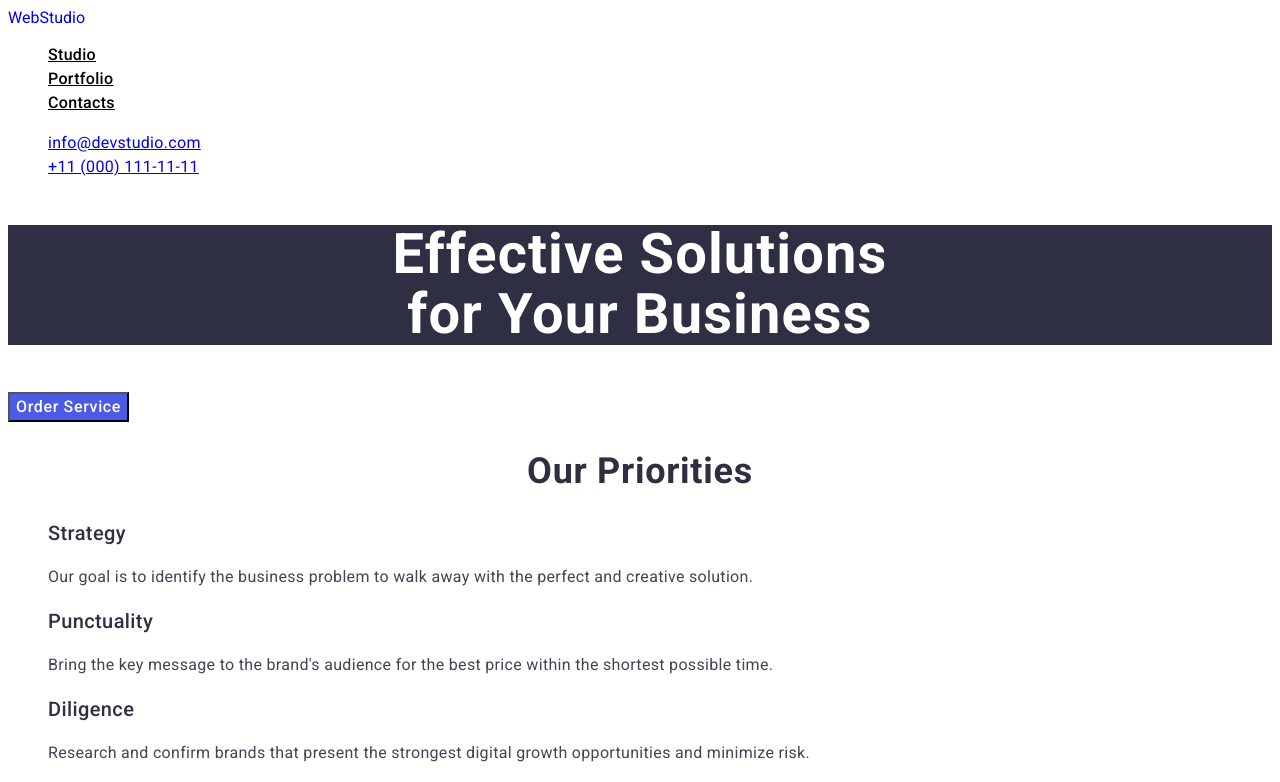
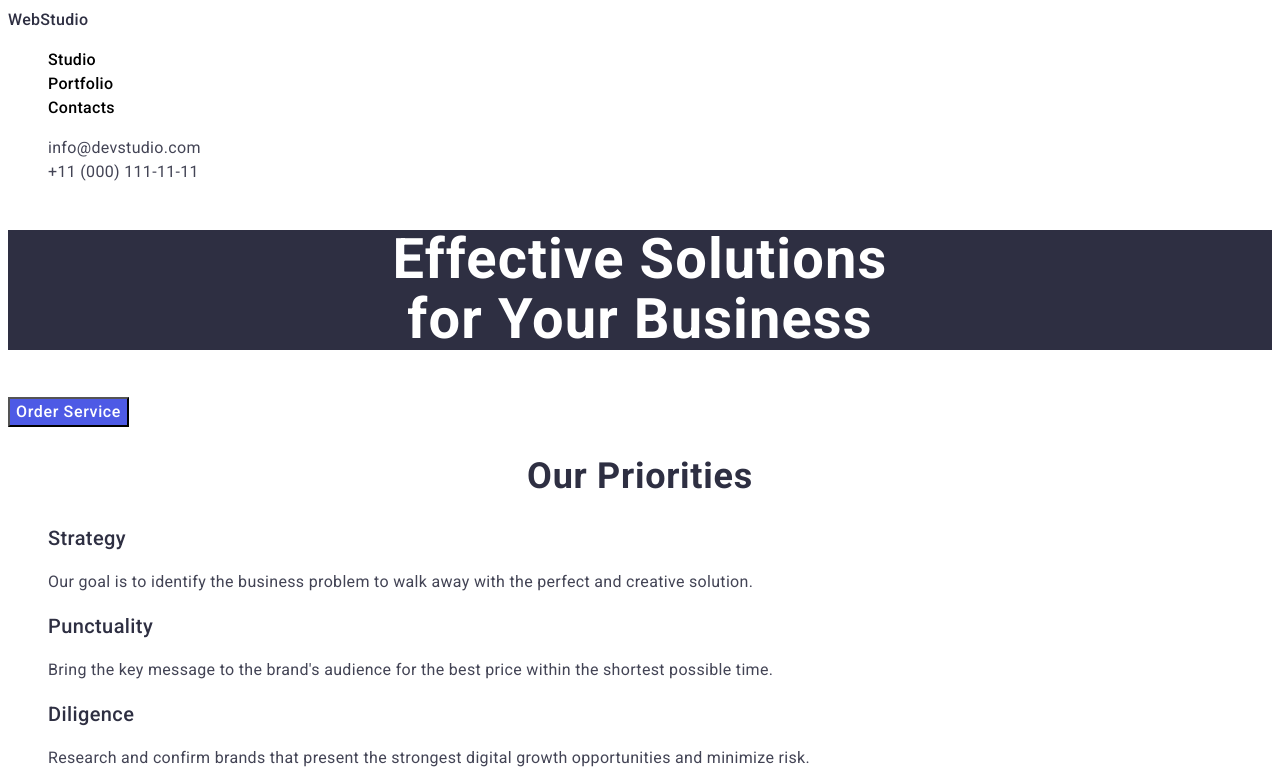
Before and after one commit to Juliet2201/goit-martkup-hw-02, a plain HTML site: page index.html in a window 1280 px wide. Shown: the top 782 px of the page. Drawn offline with Linux system fonts and the light colour scheme.

Commit message:
address and header changes

```diff
--- a/css/styles.css
+++ b/css/styles.css
@@ -15,10 +15,26 @@ body {
 }
 .header-logo {
   text-decoration:none;
+  font-family: 'Roboto';
+  font-style: normal;
+  font-weight: 500;
+  font-size: 16px;
+  line-height: 1.50;
+  letter-spacing: 0.02em;
+  color: #2E2F42;
 }
+
+.header-logo:hover,
+.header-logo:focus {
+  color: #404BBF;
+}
+
 .header-list {
-  list-style:none
-      }
+ list-style: none;
+}
+ a {
+  text-decoration: none;
+}
 
 .header-link {
   font-weight: 500;
@@ -34,11 +50,12 @@ body {
   color: #404BBF;
 }
 
+.address {
+
+}
+
 .address-list {
 list-style:none
-}
-.link {
-text-decoration:none
 }
 
 .address-link {
--- a/index.html
+++ b/index.html
@@ -22,10 +22,10 @@
         <li class="header-item"><a class="header-link header-link" href="">Contacts</a></li>
       </ul>
     </nav>
-    <address>
+    <address class="address">
     <ul class="address-list address-list">
-      <li class="address-link link"><a href=mailto:info@devstudio.com>info@devstudio.com</a></li>
-      <li class="address-link link"><a href=tel:+110001111111>+11 (000) 111-11-11</a></li>
+      <li class="address-item"><a class="address-link address-link" href=mailto:info@devstudio.com>info@devstudio.com</a></li>
+      <li class="address-item"><a class="address-link address-link" href=tel:+110001111111>+11 (000) 111-11-11</a></li>
     </ul>
     </address>
   </header>
```
